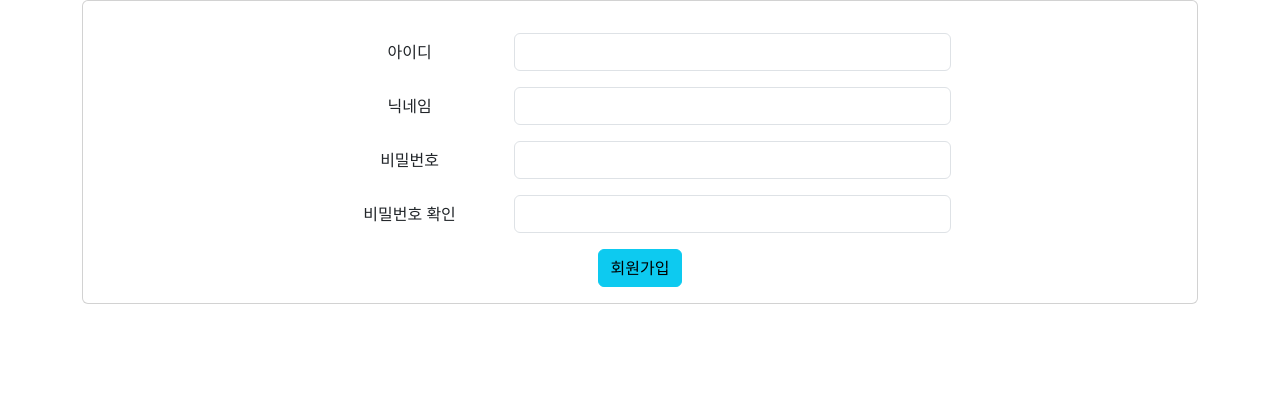
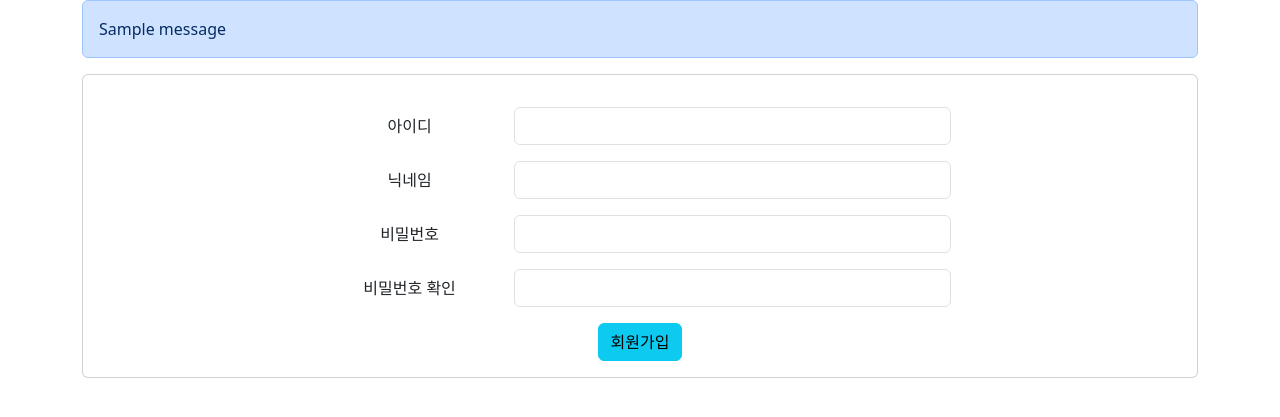
Before and after one commit to mengo0ong/KimHwayeong, a Django app: template Anonymous/templates/page/signup.html in a window 1280 px wide. Shown: the top 417 px of the page. Run offline with Django 3.2, Linux system fonts and the light colour scheme; the template is opened without the code that fills it, so the values that code supplies are empty; tables that the repository leaves empty hold one stand-in row (values such as "Sample post"); one stand-in notice (Sample message) is shown.

Commit message:
"베어유 17일차 로그인, 회원가입 로직 (2)"

```diff
--- a/Anonymous/anonymous/settings.py
+++ b/Anonymous/anonymous/settings.py
@@ -83,7 +83,7 @@ WSGI_APPLICATION = 'anonymous.wsgi.application'
 DATABASES = {
     'default': {
         'ENGINE': 'django.db.backends.postgresql',
-        'NAME': 'anonymous2',
+        'NAME': 'anonymous',
         'USER' : 'postgres',
         'PASSWORD' : '1234',
         'HOST' : 'localhost',
--- a/Anonymous/templates/page/signin.html
+++ b/Anonymous/templates/page/signin.html
@@ -29,7 +29,7 @@
         <div class="row justify-content-center mt-3">
             <div class="col">
                 <!-- 프로젝트를 제작하다보면 url이 바뀌는 경우가 생기는데 코드로 표현하면 더욱 쉽게 유지보수가 가능 -->
-                <a href="{% url 'signup' %}"><button class="btn btn-info">회원가입</button></a>
+                <a href="{% url 'signup' %}" class="btn btn-info">회원가입</a>
             </div>
             <div class="col">
                 <button class="btn btn-info" id="sign_btn" >로그인</button>
@@ -47,14 +47,18 @@
     sign_btn.addEventListener("click", ()=> {
         if(!username.value){
             alert("아이디를 입력해주세요.")
+            // 양식 제출 방지
+            event.preventDefault();
             return false;
         }
         if(!password.value){
             alert("비밀번호를 입력해주세요.")
+            event.preventDefault();
             return false;
         }
         signin_form.submit();
     })
+
 </script>
 
 {% endblock%}
--- a/Anonymous/templates/page/signup.html
+++ b/Anonymous/templates/page/signup.html
@@ -1,38 +1,85 @@
 {% extends 'common/base.html' %}
 
 {% block content %}
+{% for message in messages %}
+<div class="alert alert-primary" role="alert">
+    {{ message }}
+</div>
+{% endfor %}
 <div class="card text-center">
     <div class="card-body">
+        <form method="post" id="singup_form">
+            {% csrf_token %}
             <div class="row justify-content-center mt-3">
                 <label class="col-sm-2 col-form-label">아이디</label>
                 <div class="col-sm-5">
-                <input type="text" class="form-control">
+                    <input type="text" class="form-control" id="username" name="username">
                 </div>
             </div>
             <div class="row justify-content-center mt-3">
                 <label class="col-sm-2 col-form-label">닉네임</label>
                 <div class="col-sm-5">
-              <input type="text" class="form-control">
+                <input type="text" class="form-control" id="nickname" name="nickname">
                 </div>
             </div>
             <div class="row justify-content-center mt-3">
                 <label class="col-sm-2 col-form-label">비밀번호</label>
                 <div class="col-sm-5">
-              <input type="password" class="form-control">
+                <input type="password" class="form-control" id="password" name="password">
                 </div>
             </div>
             <div class="row justify-content-center mt-3">
                 <label class="col-sm-2 col-form-label">비밀번호 확인</label>
                 <div class="col-sm-5">
-              <input type="password" class="form-control">
+                <input type="password" class="form-control" id="chk_password" name="chk_password">
                 </div>
             </div>
+        </form>
         <div class="row justify-content-center mt-3">
             <div class="col">
-                <button class="btn btn-info">회원가입</button>
+                <button class="btn btn-info" id="signup_btn">회원가입</button>
             </div>
         </div>
     </div>
 </div>
 
+<script>
+    let singup_form = document.getElementById('signup_form');
+    let username = document.getElementById('username');
+    let nickname = document.getElementById('nickname');
+    let password = document.getElementById('password');
+    let chk_password = document.getElementById('chk_password');
+    let signup_btn = document.getElementById('signup_btn');
+
+    signup_btn.addEventListener("click", () => {
+        if(!username.value) {
+            alert('아이디를 입력해주세요.');
+            event.preventDefault();
+            return false;
+        }
+        if(!nickname.value) {
+            alert('닉네임을 입력해주세요.');
+            event.preventDefault();
+            return false;
+        }
+        if(!password.value) {
+            alert('비밀번호를 입력해주세요.');
+            event.preventDefault();
+            return false;
+        }
+        if(!chk_password.value) {
+            alert('비밀번호를 입력해주세요.');
+            event.preventDefault();
+            return false;
+        }
+        if(password.value!==chk_password.value){
+            alert('비밀번호가 서로 일치하지 않습니다.');
+            event.preventDefault();
+            return false;
+        }
+        singup_form.submit();
+    })
+
+</script>
+
 {% endblock%}
```
Also changed, not shown: Anonymous/user/views.py (+26 -0 lines). Lines whose indentation alone changed are shown as unchanged.
